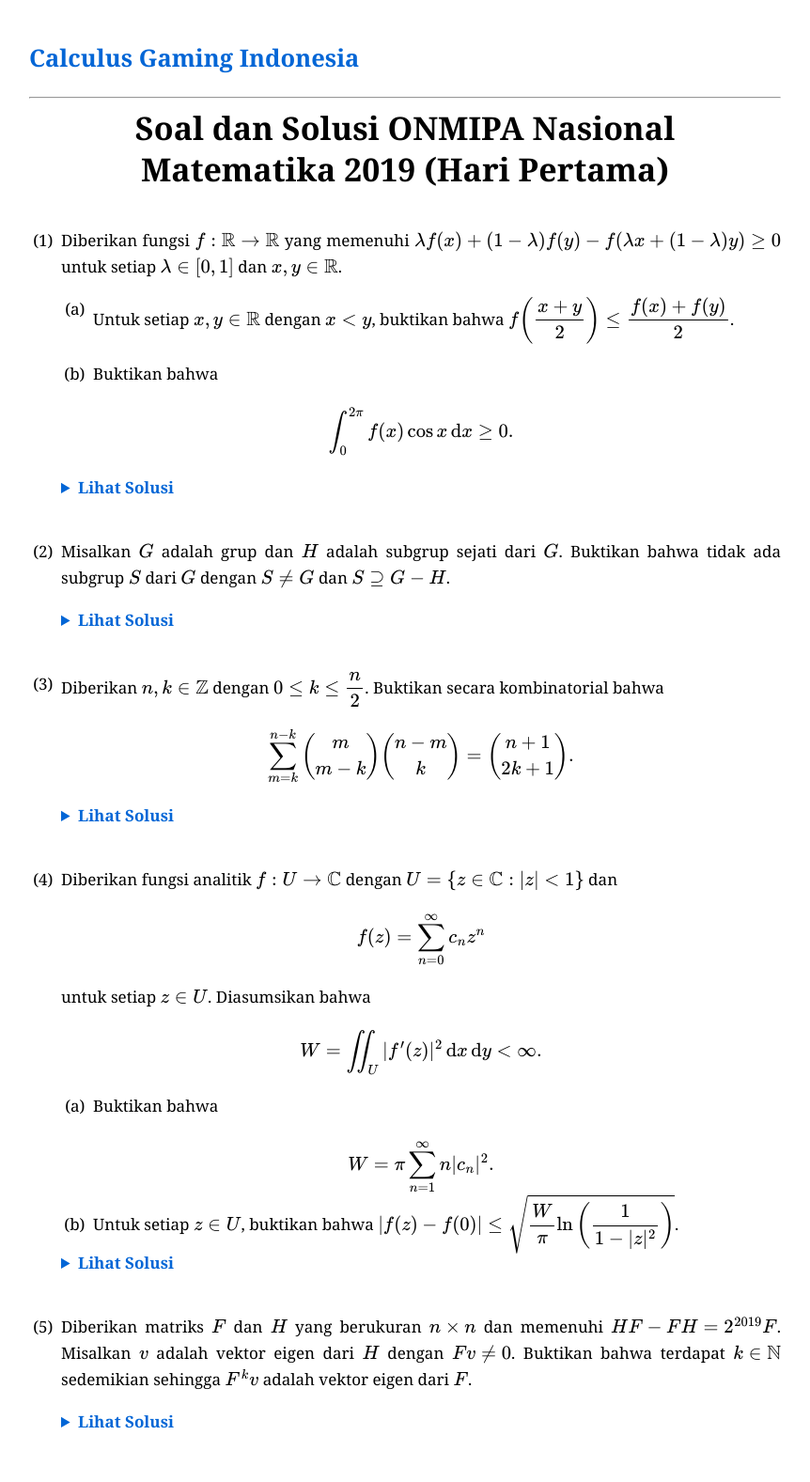
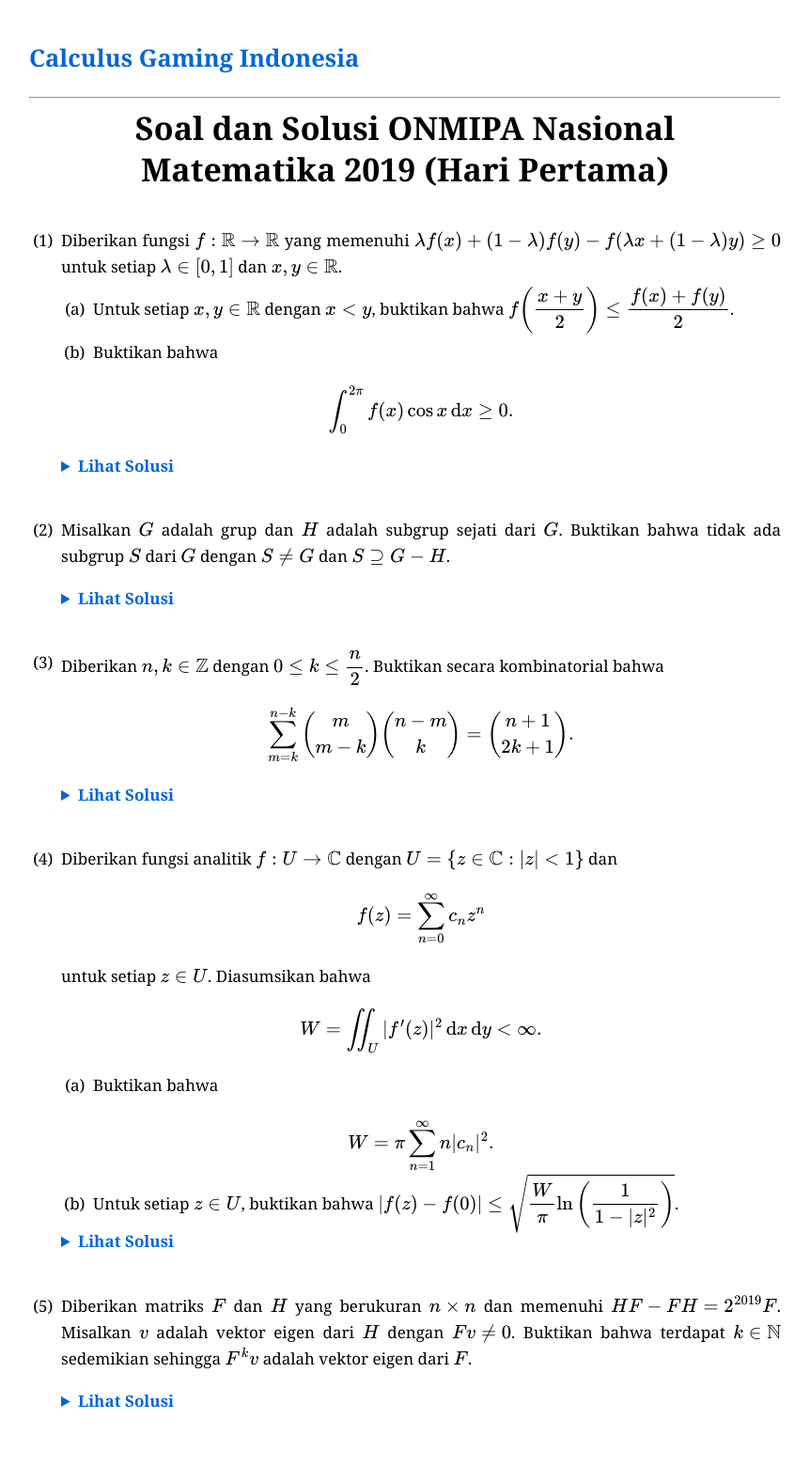
Before and after one commit to calculusgamingindonesia/calculusgamingindonesia.github.io, a Jekyll site: the page built from _posts/2026-07-01-onmipa-nas-mat-19-1.md, in a window 1280 px wide. Shown: the whole page at 94% size, without its empty margins (209-1071 px from the left). Built offline with Jekyll 4.4.1, drawn with Linux system fonts in a browser that asks for light colours; some web fonts are replaced; after the commit the page ends 1555 px from its top, so only the background shows below that.

Commit message:
Update 2026-07-01-onmipa-nas-mat-19-1.md

```diff
--- a/_posts/2026-07-01-onmipa-nas-mat-19-1.md
+++ b/_posts/2026-07-01-onmipa-nas-mat-19-1.md
@@ -14,7 +14,7 @@ urutan: 3
 </div>
 
 1. Diberikan fungsi $f:\mathbb{R}\to\mathbb{R}$ yang memenuhi $\lambda f(x)+(1-\lambda)f(y)-f(\lambda x+(1-\lambda)y)\geq0$ untuk setiap $\lambda\in[0, 1]$ dan $x, y\in\mathbb{R}$.
-   * (a) Untuk setiap $x, y\in\mathbb{R}$ dengan $x<y$, buktikan bahwa $f\bigg(\dfrac{x+y}{2}\bigg)\leq\dfrac{f(x)+f(y)}{2}$.
+   * (a) Untuk setiap $x, y\in\mathbb{R}$ dengan $x<y$, buktikan bahwa $\smash{f\bigg(\dfrac{x+y}{2}\bigg)\leq\dfrac{f(x)+f(y)}{2}}$.
 
    * (b) Buktikan bahwa
 
```
